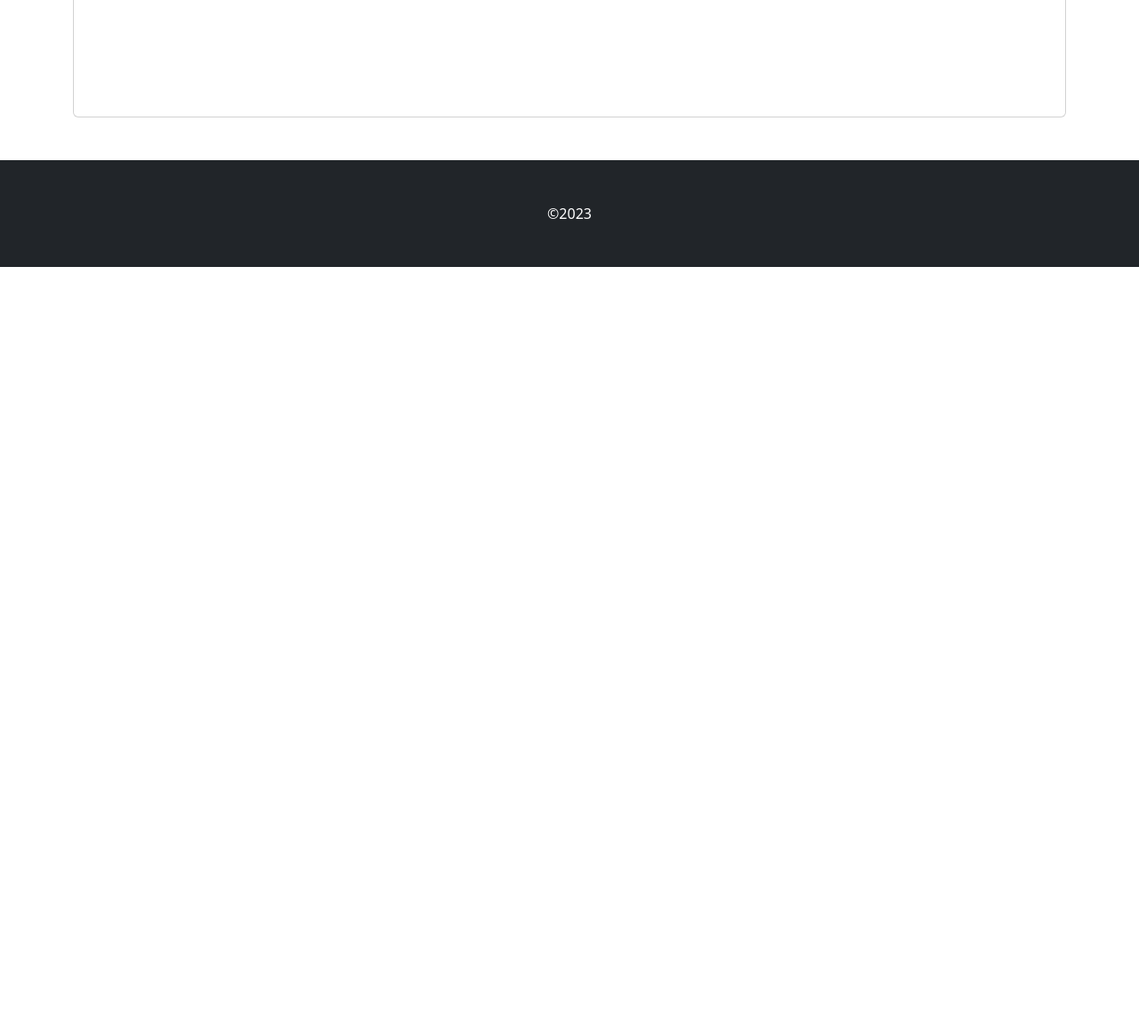
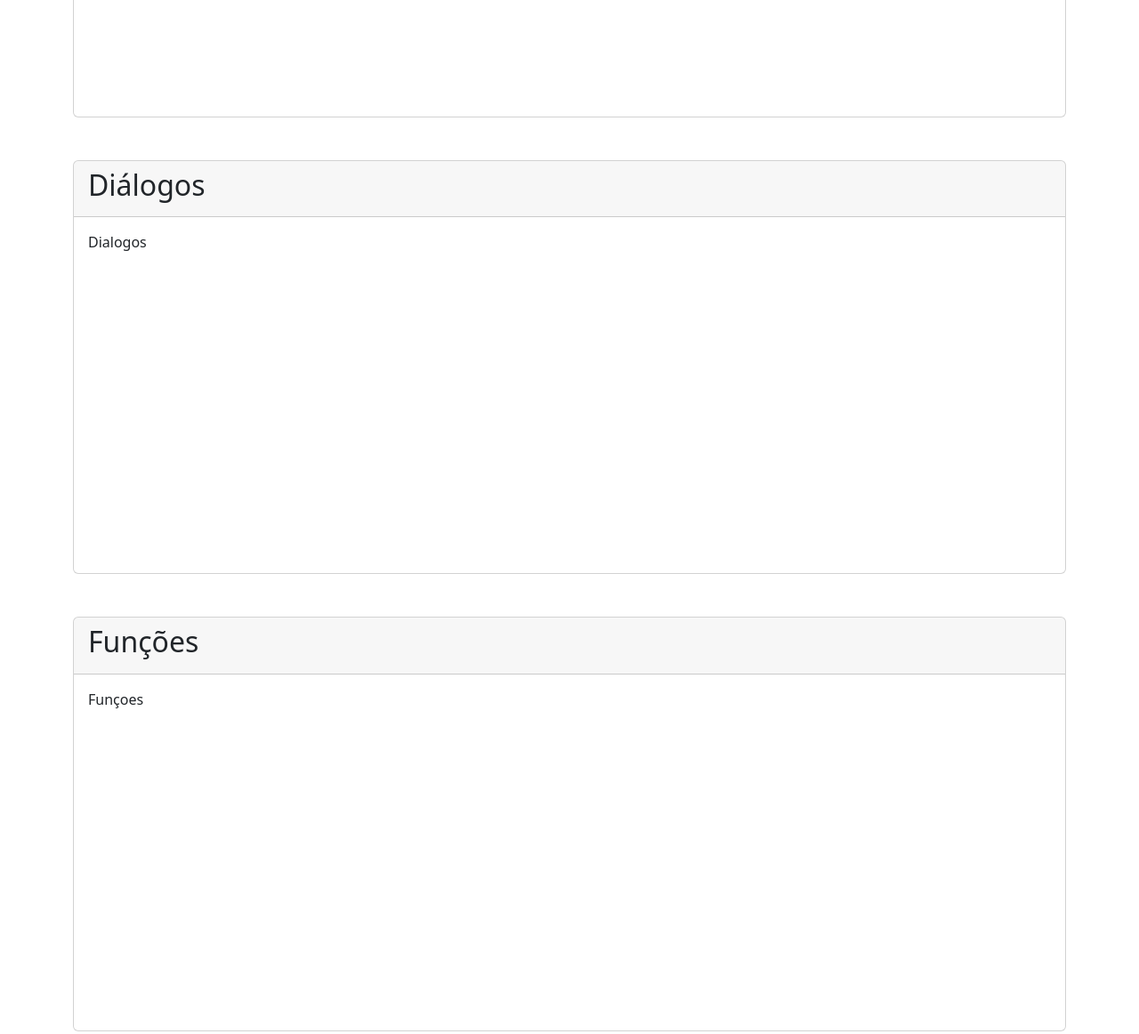
Before and after one commit to w3aewander/cursoweb, a plain HTML site: page _js.html in a window 1280 px wide. Shown: the part 3663-4825 px from the top of the page at 89% size. Before the commit the page ends 3963 px from the top, so only its background shows below. Drawn offline with nearby package versions, Linux system fonts and the light colour scheme.

```diff
--- a/_js.html
+++ b/_js.html
@@ -86,7 +86,7 @@
             <div class="d-flex flex-column"><a class="btn btn-secondary btn-block" href="#laços">Laços de repetição</a></div>
             <div class="d-flex flex-column"><a class="btn btn-secondary btn-block" href="#ajax">Rrequisições AJAX</a></div>
             <div class="d-flex flex-column"><a class="btn btn-secondary btn-block" href="#dialogos">Diálogos</a></div>
-            <div class="d-flex flex-column"><a class="btn btn-secondary btn-block" href="#funcoes">Funções</a></div>
+            <div class="d-flex flex-column"><a class="btn btn-secondary btn-block" href="#funções">Funções</a></div>
          </div>
     </div>
 
@@ -157,6 +157,33 @@
         </div>
     </div>
 
+
+    <div class="container mb-5" id="dialogos">
+        <div class="card">
+            <div class="card-header">
+                <div class="card-title">
+                    <h2>Diálogos</h2>
+                </div>
+            </div>
+            <div class="card-body" style="min-height: 50vh">
+              Dialogos
+            </div>
+        </div>
+    </div>
+
+
+    <div class="container mb-5" id="funções">
+        <div class="card">
+            <div class="card-header">
+                <div class="card-title">
+                    <h2>Funções</h2>
+                </div>
+            </div>
+            <div class="card-body" style="min-height: 50vh">
+              Funçoes
+            </div>
+        </div>
+    </div>
     <div class="d-flex my-5" style="position: fixed; bottom: 100px; right: 0">
         <button class="btn btn-primary" onclick="subir();">
             <i class="fa fa-chevron-up self-end"></i> Subir
--- a/js/app.js
+++ b/js/app.js
@@ -1,6 +1,6 @@
 document.addEventListener('DOMContentLoaded', (evt)=>{
 
-    const conteudo = document.getElementById('conteudo')
+    //const conteudo = document.getElementById('conteudo')
 
     // document.querySelectorAll('a')
     //     .forEach( (elm)=>{
@@ -14,8 +14,8 @@ document.addEventListener('DOMContentLoaded', (evt)=>{
     // carregarPagina('_home')
 })
 
-const carregarPagina = (pagina) => {
-    fetch(`${pagina}` )
-            .then(resp=>resp.text())
-            .then(resp=>conteudo.innerHTML = resp)
-}
+// const carregarPagina = (pagina) => {
+//     fetch(`${pagina}` )
+//             .then(resp=>resp.text())
+//             .then(resp=>conteudo.innerHTML = resp)
+// }
```
